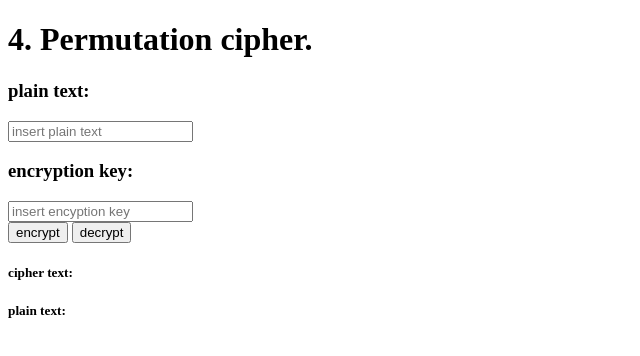
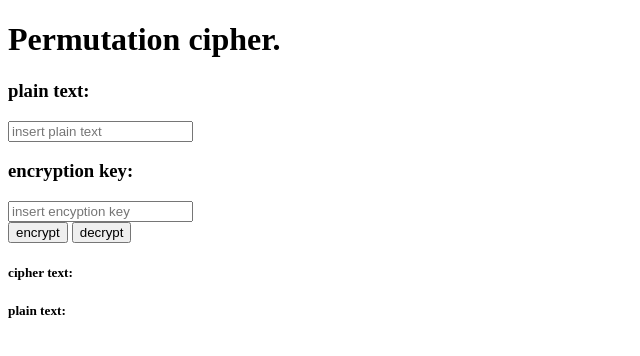
Before and after one commit to timoftealexandru/crypto, a plain HTML site: page lab1/index.html in a window 1280 px wide. Shown: the whole page, without its empty margins (0-640 px from the left). Drawn offline with Linux system fonts and the light colour scheme.

```diff
--- a/index.html
+++ b/lab1/index.html
@@ -5,7 +5,7 @@
     <title>Lab1</title>
   </head>
   <body>
-    <h1>4. Permutation cipher.</h1>
+    <h1>Permutation cipher.</h1>
     <div class="">
       <h3>plain text:</h3>
       <input id="plain-text" type="text" name="" value="" placeholder="insert plain text">
```
Also changed, not shown: lab1/index.js (renamed from index.js), 1 other file.
